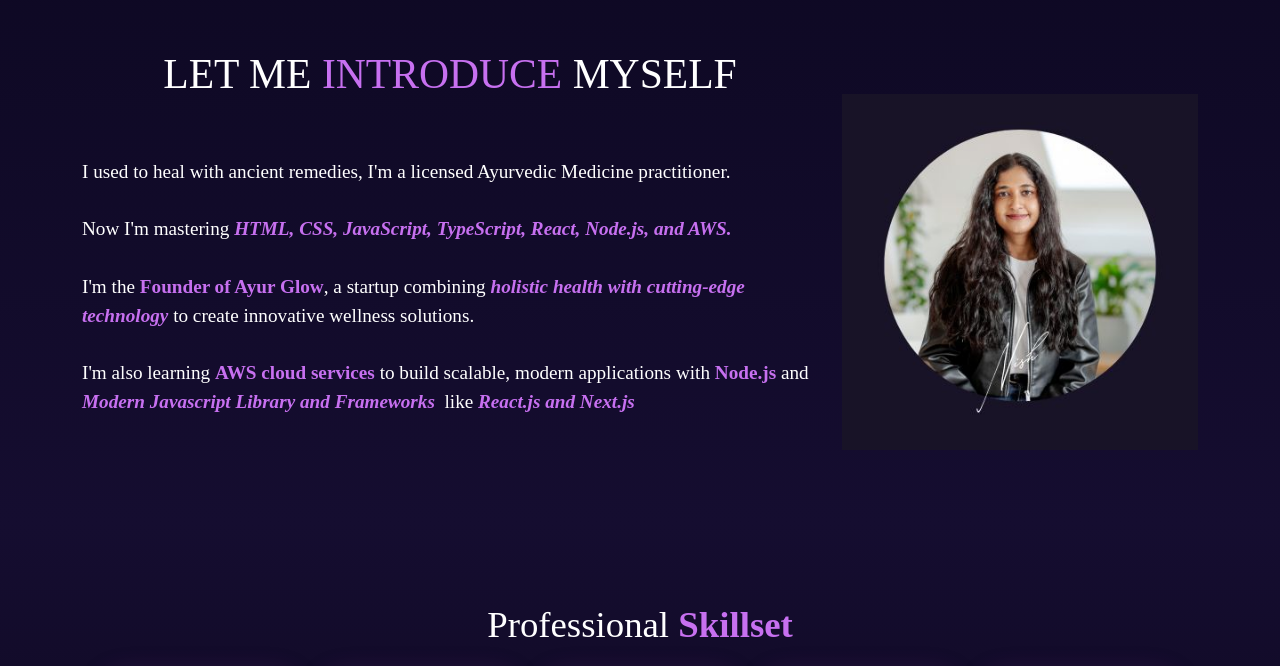
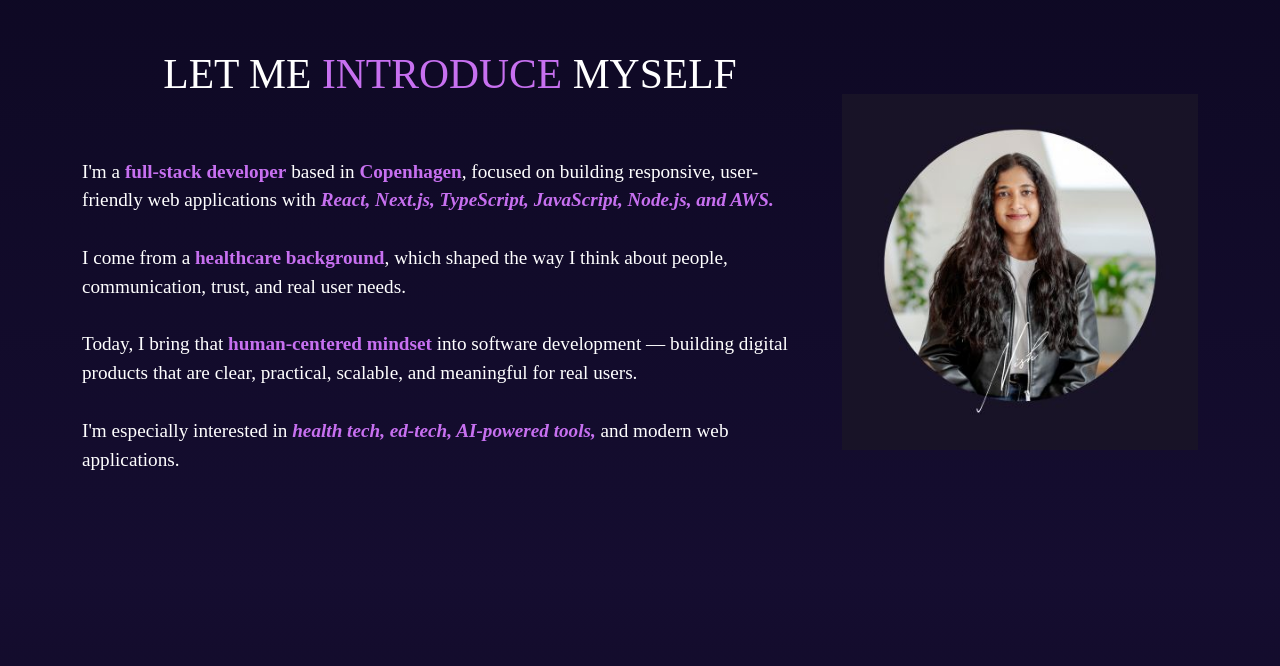
Before and after one commit to nishadipri/My_portfolio, a React (Create React App) app: page / in a window 1280 px wide. Shown: the part 719-1385 px from the top of the page. Built offline with nearby package versions, Linux system fonts and the light colour scheme.

Commit message:
update personal introduction and skills to reflect current focus on full-stack development and user-centered design

```diff
--- a/src/components/Home/Home2.js
+++ b/src/components/Home/Home2.js
@@ -13,33 +13,28 @@ function Home2() {
               LET ME <span className="purple"> INTRODUCE </span> MYSELF
             </h1>
             <p className="home-about-body">
-            I used to heal with ancient remedies, I'm a licensed Ayurvedic Medicine practitioner.
-              <br />
-              <br />Now I'm mastering
+              I'm a <b className="purple">full-stack developer</b> based in{" "}
+              <b className="purple">Copenhagen</b>, focused on building responsive,
+              user-friendly web applications with{" "}
               <i>
-                <b className="purple"> HTML, CSS, JavaScript, TypeScript, React, Node.js, and AWS. </b>
+                <b className="purple">React, Next.js, TypeScript, JavaScript, Node.js, and AWS.</b>
               </i>
               <br />
               <br />
-              I'm the <b className="purple">Founder of Ayur Glow</b>, a startup combining
-              <i>
-                <b className="purple"> holistic health with cutting-edge technology  </b>
-              </i>
-              to create innovative wellness solutions.
+              I come from a <b className="purple">healthcare background</b>, which shaped
+              the way I think about people, communication, trust, and real user needs.
               <br />
               <br />
-              I'm also learning <b className="purple">AWS cloud services</b> to build scalable,
-              modern applications with <b className="purple">Node.js</b> and
+              Today, I bring that <b className="purple">human-centered mindset</b> into
+              software development — building digital products that are clear, practical,
+              scalable, and meaningful for real users.
+              <br />
+              <br />
+              I'm especially interested in{" "}
               <i>
-                <b className="purple">
-                  {" "}
-                  Modern Javascript Library and Frameworks
-                </b>
-              </i>
-              &nbsp; like
-              <i>
-                <b className="purple"> React.js and Next.js</b>
-              </i>
+                <b className="purple">health tech, ed-tech, AI-powered tools,</b>
+              </i>{" "}
+              and modern web applications.
             </p>
           </Col>
           <Col md={4} className="myAvtar">
```
